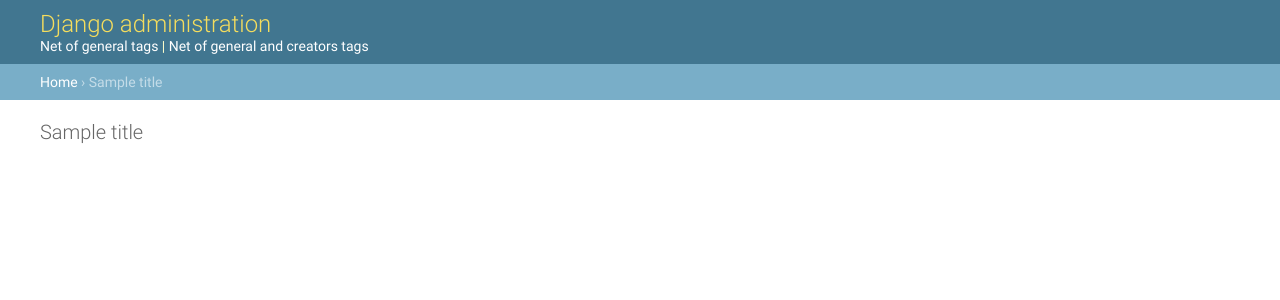
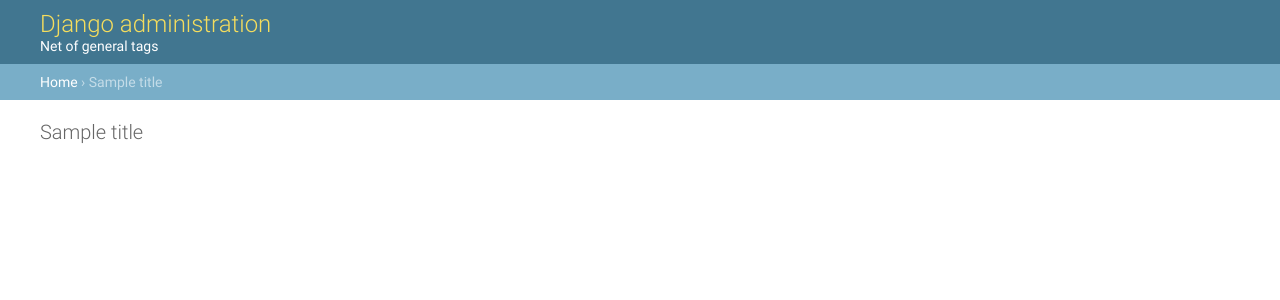
Before and after one commit to halfstrik/TextNewsSuggesting, a Django app: template templates/admin/base_site.html in a window 1280 px wide. Shown: the top 300 px of the page. Run offline with Django 3.2, Linux system fonts and the light colour scheme; the template is opened without the code that fills it: most values are stand-ins (such as "Sample title", 1, 10 or a date in 2020); parts of the project's set-up code (start-up, migrations or seed data) failed here and were passed over.

Commit message:
Fix urls in admin header.

```diff
--- a/templates/admin/base_site.html
+++ b/templates/admin/base_site.html
@@ -4,8 +4,7 @@
 
 {% block branding %}
 <h1 id="site-name"><a href="{% url 'admin:index' %}">{{ site_header|default:_('Django administration') }}</a></h1>
-<a href="/static/general_tags_relationships_chart.html">Net of general tags</a> |
-<a href="/static/tags_relationships_chart.html">Net of general and creators tags</a>
+<a href="/static/general_tags_relationships_chart.html">Net of general tags</a>
 {% endblock %}
 
 {% block nav-global %}{% endblock %}
```
